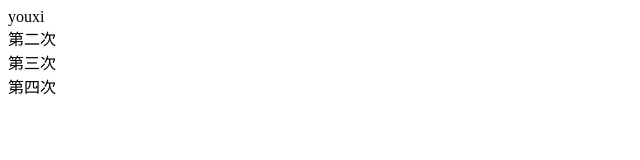
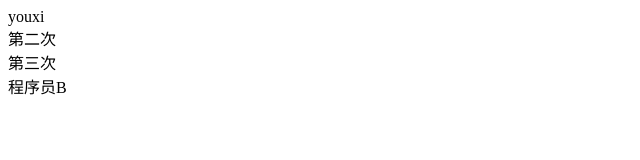
Before and after one commit to 1126810879/Y-gy, a plain HTML site: page index.html in a window 1280 px wide. Shown: the full height of the page, 0-640 px from the left. Drawn offline with Linux system fonts and the light colour scheme.

Commit message:
程序员B

```diff
--- a/index.html
+++ b/index.html
@@ -9,6 +9,6 @@
     <div>youxi</div>
     <div>第二次</div>
     <div>第三次</div>
-    <div>第四次</div>
+    <div>程序员B</div>
 </body>
 </html>
```
